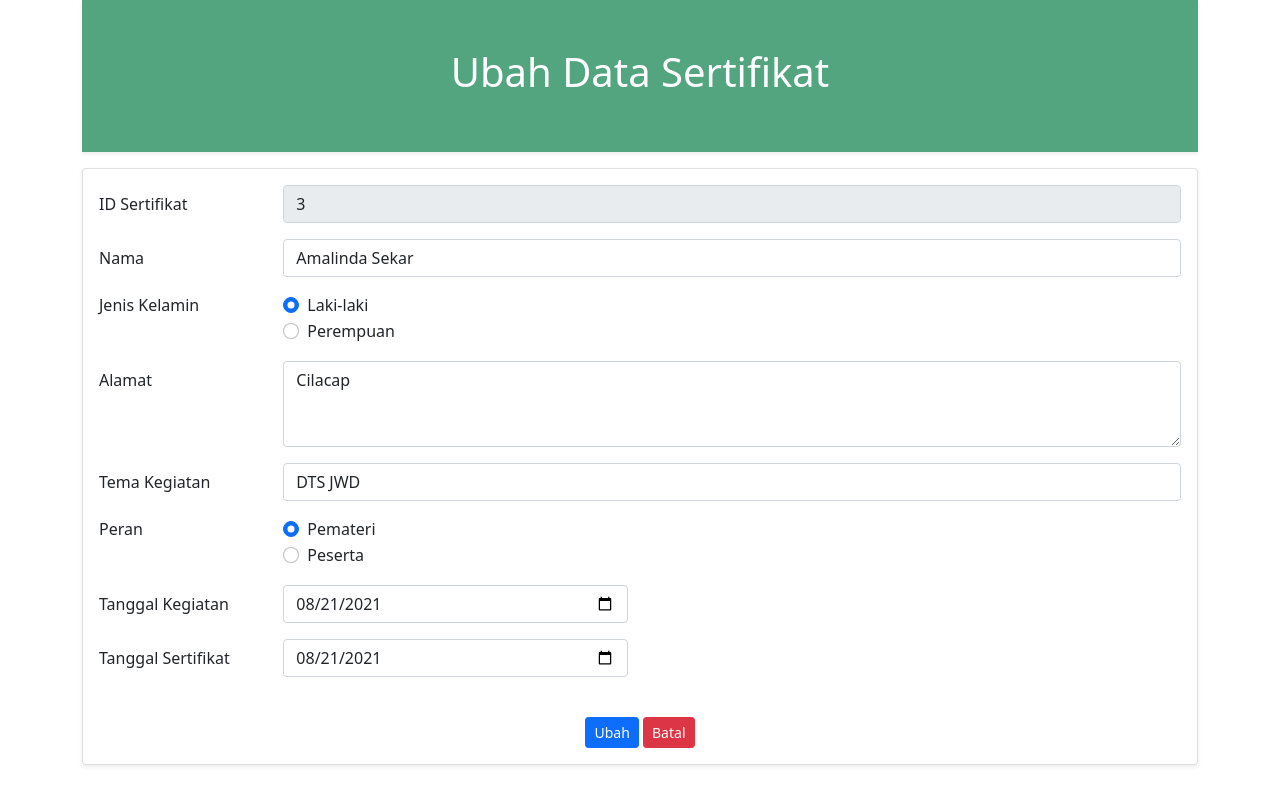
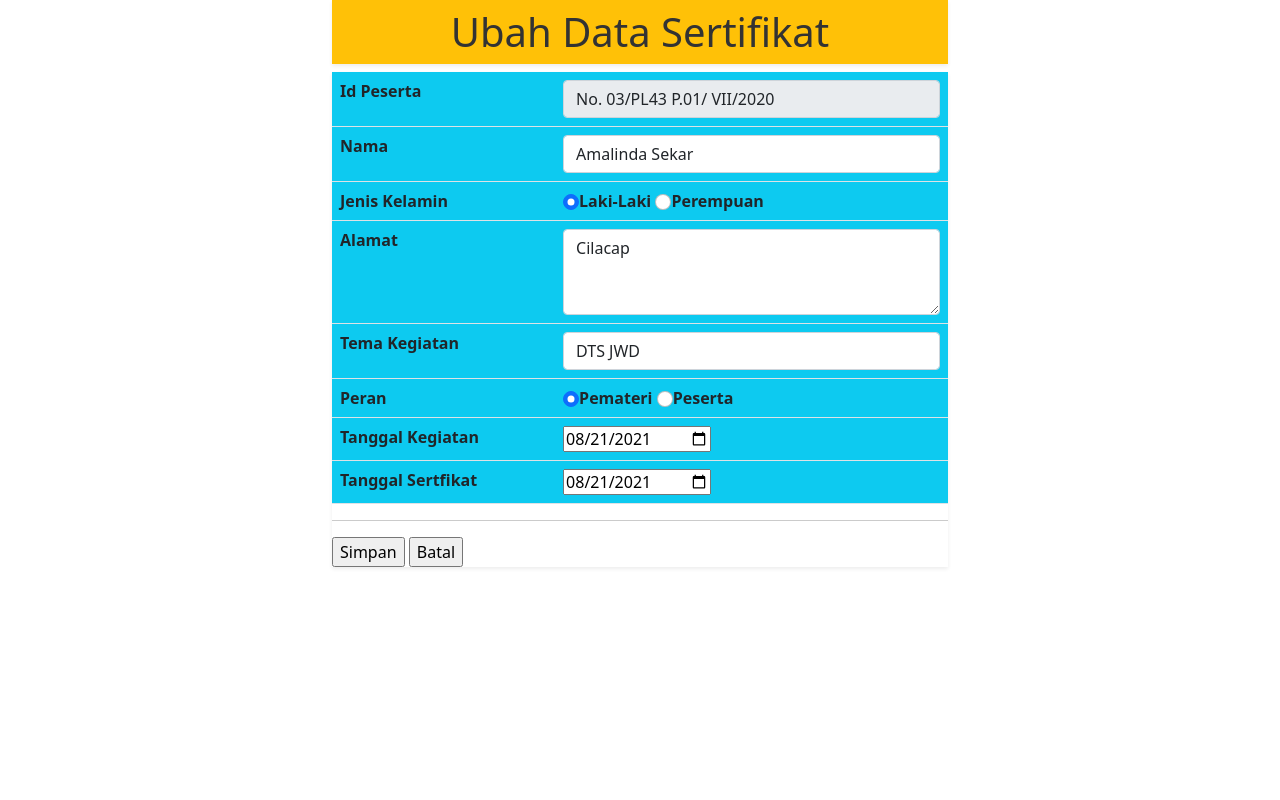
Before and after one commit to amallindask/team1, a PHP site: page /peserta_ubah.php?id=3 in a window 1280 px wide. Run offline with PHP 8.4, Linux system fonts and the light colour scheme; data comes from the database, SQL or seed files in the repository.

Commit message:
Update peserta_ubah.php

```diff
--- a/team1Final/peserta_ubah.php
+++ b/team1Final/peserta_ubah.php
@@ -24,100 +24,60 @@
         }
 ?>
 
-<!doctype html>
-<html lang="en">
+<html>
 <head>
-    <!-- Required meta tags -->
-    <meta charset="utf-8">
-    <meta name="viewport" content="width=device-width, initial-scale=1">
+    <link href="https://cdn.jsdelivr.net/npm/bootstrap@5.1.0/dist/css/bootstrap.min.css" rel="stylesheet" integrity="sha384-KyZXEAg3QhqLMpG8r+8fhAXLRk2vvoC2f3B09zVXn8CA5QIVfZOJ3BCsw2P0p/We" crossorigin="anonymous">
+    <title>Edit Data Peserta</title>
+</head>
 
-    <!-- Bootstrap CSS -->
-    <link href="https://cdn.jsdelivr.net/npm/bootstrap@5.1.0/dist/css/bootstrap.min.css" rel="stylesheet" integrity="sha384-KyZXEAg3QhqLMpG8r+8fhAXLRk2vvoC2f3B09zVXn8CA5QIVfZOJ3BCsw2P0p/We" crossorigin="anonymous">
+<body style="--bs-body-color: #333;">
+    <div class="container w-50">
+    <h1 class="p-2 text-center bg-warning shadow-sm">Ubah Data Sertifikat</h1>
+    <form class="my-1 shadow-sm" action="" method="POST">
+        <table class="table fw-bold bg-info">
+            <tr>
+                <td>Id Peserta</td>
+                <td><input class="form-control" name="id_peserta" value="No. 0<?= $pst['id_peserta']; ?>/PL43 P.01/ VII/2020" readonly></td>
+            </tr>
+            <tr>
+                <td>Nama</td>
+                <td><input class="form-control" type="text" name="nama" value="<?= $pst['nama']; ?>"></td>
+            </tr>
+            <tr>
+                <td>Jenis Kelamin</td>
+                <td>
+                    <input type="radio" class="form-check-input" name="jenis_kelamin" value="L" <?php if($pst['jenis_kelamin'] == "L"){echo "checked";}else{echo " ";} ?>><label> Laki-Laki</label>
+                    <input type="radio" class="form-check-input" name="jenis_kelamin" value="P" <?php if($pst['jenis_kelamin'] == "P"){echo "checked";}else{echo " ";} ?>><label> Perempuan</label>
+                </td>
+            </tr>
+            <tr>
+                <td>Alamat</td>
+                <td><textarea class="form-control" name="alamat" rows="3"><?= $pst['alamat']; ?></textarea></td>
+            </tr>
+            <tr>
+                <td>Tema Kegiatan</td>
+                <td><input class="form-control" type="text" name="tema" value="<?= $pst['tema']; ?>"></td>
+            </tr>
+            <tr>
+                <td>Peran</td>
+                <td>
+                    <input type="radio" class="form-check-input" name="peran" value="Pemateri" <?php if($pst['peran'] == "Pemateri"){echo "checked";}else{echo " ";} ?> ><label> Pemateri</label>
+                    <input type="radio" class="form-check-input" name="peran" value="Peserta" <?php if($pst['peran'] == "Peserta"){echo "checked";}else{echo " ";} ?> ><label> Peserta</label>
+                </td>
+            </tr>
+            <tr>
+                <td>Tanggal Kegiatan</td>
+                <td><input type="date" name="tgl_kegiatan" value="<?= $pst['tgl_kegiatan']; ?>"></td>
+            </tr>
 
-    <title>Pemberian Sertifikat | CRUD</title>
-</head>
-<body>
-    <div class="container">
-        <div class="p-5 mb-3 bg-success p-2 text-white bg-opacity-75 shadow-sm">
-            <h1 class="text-center" style="color: white;">Ubah Data Sertifikat</h1>
-            <div class="text-center" style="height: auto; --bs-bg-opacity: .6;">
-            </div>
-        </div>
-        <form class="my-1 shadow-sm" action="" method="POST">
-        <div class="card">
-            <div class="card-body">
-                <div class="row mb-3">
-            <label class="col-sm-2 col-form-label">ID Sertifikat</label>
-            <div class="col-sm-10">
-              <input type="text" class="form-control"  value="<?= $pst['id_peserta']; ?>" readonly>
-            </div>
-          </div>
-          <div class="row mb-3">
-            <label class="col-sm-2 col-form-label">Nama</label>
-            <div class="col-sm-10">
-              <input type="text" class="form-control" name="nama" value="<?= $pst['nama']; ?>">
-            </div>
-          </div>
-          <fieldset class="row mb-3">
-            <legend class="col-form-label col-sm-2 pt-0">Jenis Kelamin</legend>
-            <div class="col-sm-10">
-                <div class="form-check">
-                    <input class="form-check-input" type="radio" name="jenis_kelamin" value="L" <?php if($pst['jenis_kelamin'] == "L"){echo "checked";}else{echo " ";} ?>>
-                    <label class="form-check-label" for="gridRadios1">Laki-laki</label>
-                </div>
-                <div class="form-check">
-                    <input class="form-check-input" type="radio" name="jenis_kelamin" value="P" <?php if($pst['jenis_kelamin'] == "P"){echo "checked";}else{echo " ";} ?>>
-                    <label class="form-check-label" for="gridRadios2">Perempuan</label>
-                </div>
-            </div>
-          </fieldset>
-          <div class="row mb-3">
-            <label class="col-sm-2 col-form-label">Alamat</label>
-            <div class="col-sm-10">
-              <textarea class="form-control" name="alamat" rows="3"><?= $pst['alamat']; ?></textarea>
-            </div>
-          </div>
-           <div class="row mb-3">
-            <label class="col-sm-2 col-form-label">Tema Kegiatan</label>
-            <div class="col-sm-10">
-              <input type="text" class="form-control" name="tema" value="<?= $pst['tema']; ?>">
-            </div>
-          </div>
-          <fieldset class="row mb-3">
-            <legend class="col-form-label col-sm-2 pt-0">Peran</legend>
-            <div class="col-sm-10">
-                <div class="form-check">
-                    <input class="form-check-input" type="radio" name="peran" value="Pemateri" <?php if($pst['peran'] == "Pemateri"){echo "checked";}else{echo " ";} ?>>
-                    <label class="form-check-label" for="gridRadios1">Pemateri</label>
-                </div>
-                <div class="form-check">
-                    <input class="form-check-input" type="radio" name="peran" value="Peserta" <?php if($pst['peran'] == "Peserta"){echo "checked";}else{echo " ";} ?>>
-                    <label class="form-check-label" for="gridRadios2">Peserta</label>
-                </div>
-            </div>
-          </fieldset>
-          <div class="row mb-3">
-            <label class="col-sm-2 col-form-label">Tanggal Kegiatan</label>
-            <div class="col-sm-4">
-              <input type="date" class="form-control" name="tgl_kegiatan" value="<?= $pst['tgl_kegiatan']; ?>">
-            </div>
-          </div>
-          <div class="row mb-3">
-            <label class="col-sm-2 col-form-label">Tanggal Sertifikat</label>
-            <div class="col-sm-4">
-              <input type="date" class="form-control" name="tgl_sertifikat" value="<?= $pst['tgl_sertifikat']; ?>">
-            </div>
-          </div>
-          <br>
-          <center>
-            <button type="submit" class="btn btn-primary btn-sm" value="Simpan" name="simpan_ubah">Ubah</button>
-            <a href="index.php" type="submit" class="btn btn-danger btn-sm" value="Batal">Batal</a>
-          </center>
-            </div>
-        </div>
-      </form>
-  </div>
-
-  <script src="https://cdn.jsdelivr.net/npm/bootstrap@5.1.0/dist/js/bootstrap.bundle.min.js" integrity="sha384-U1DAWAznBHeqEIlVSCgzq+c9gqGAJn5c/t99JyeKa9xxaYpSvHU5awsuZVVFIhvj" crossorigin="anonymous"></script>
+            <tr>
+                <td>Tanggal Sertfikat</td>
+                <td><input type="date" name="tgl_sertifikat" value="<?= $pst['tgl_sertifikat']; ?>"></td>
+            </tr>
+        </table>
+        <hr>
+        <input type="submit" class="button" value="Simpan" name="simpan_ubah">
+        <a href="index.php"><input type="button" class="button" value="Batal"></a>
+    </form>
 </body>
 </html>
```
